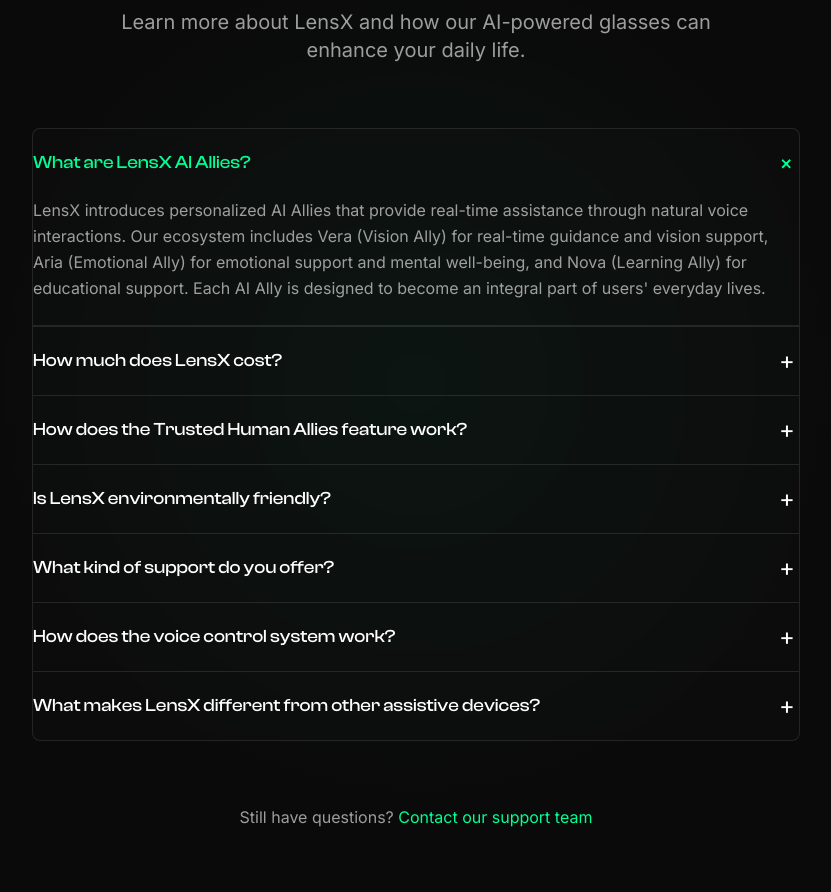
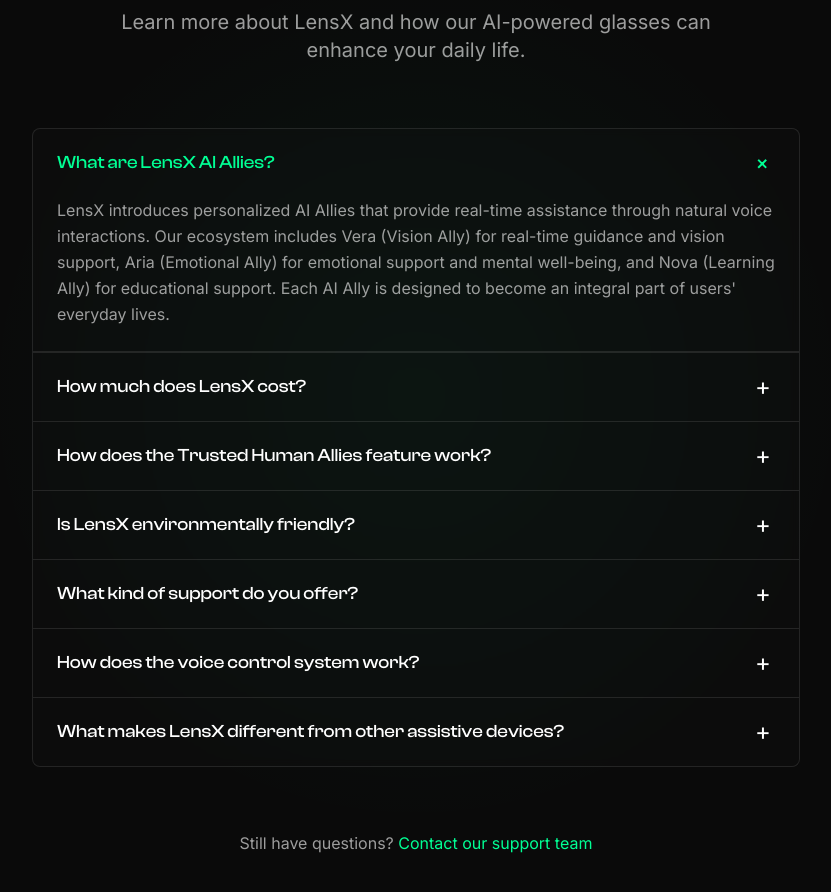
Before and after one commit to Victorola-coder/lumina, a Next.js app: page / in a window 1280 px wide. Shown: the part 4120-5012 px from the top of the page, without its empty margins (224-1055 px from the left). Built offline with nearby package versions, Linux system fonts and the light colour scheme.

Commit message:
Refactor Accordion component to enhance layout and styling; adjust padding and margins for better spacing; improve content presentation and ensure consistent design across items.

```diff
--- a/app/components/ui/accordion.tsx
+++ b/app/components/ui/accordion.tsx
@@ -23,7 +23,7 @@ function AccordionItem({
     <div className="border-b border-light/10 last:border-b-0">
       <button
         className={cn(
-          "flex w-full items-center justify-between py-5 text-left transition-colors",
+          "flex w-full items-center justify-between py-5 px-6 text-left transition-colors",
           isOpen ? "text-primary" : "text-light hover:text-primary"
         )}
         onClick={onToggle}
@@ -35,7 +35,7 @@ function AccordionItem({
           initial={false}
           animate={{ rotate: isOpen ? 45 : 0 }}
           transition={{ duration: 0.3, ease: "easeInOut" }}
-          className="text-2xl origin-center flex items-center justify-center h-6 w-6"
+          className="text-2xl origin-center flex items-center justify-center h-6 w-6 ml-4 flex-shrink-0"
         >
           +
         </motion.span>
@@ -51,7 +51,9 @@ function AccordionItem({
             transition={{ duration: 0.3, ease: "easeInOut" }}
             className="overflow-hidden"
           >
-            <div className="pb-6 text-light/60 leading-relaxed">{content}</div>
+            <div className="pb-6 px-6 text-light/60 leading-relaxed">
+              {content}
+            </div>
           </motion.div>
         )}
       </AnimatePresence>
@@ -75,7 +77,7 @@ export function Accordion({ items, defaultOpen = null }: AccordionProps) {
   };
 
   return (
-    <div className="rounded-lg border border-light/10 divide-y divide-light/10 bg-dark-100/30 backdrop-blur-sm">
+    <div className="rounded-lg border border-light/10 divide-y divide-light/10 bg-dark-100/30 backdrop-blur-sm overflow-hidden">
       {items.map((item, index) => (
         <AccordionItem
           key={index}
```
